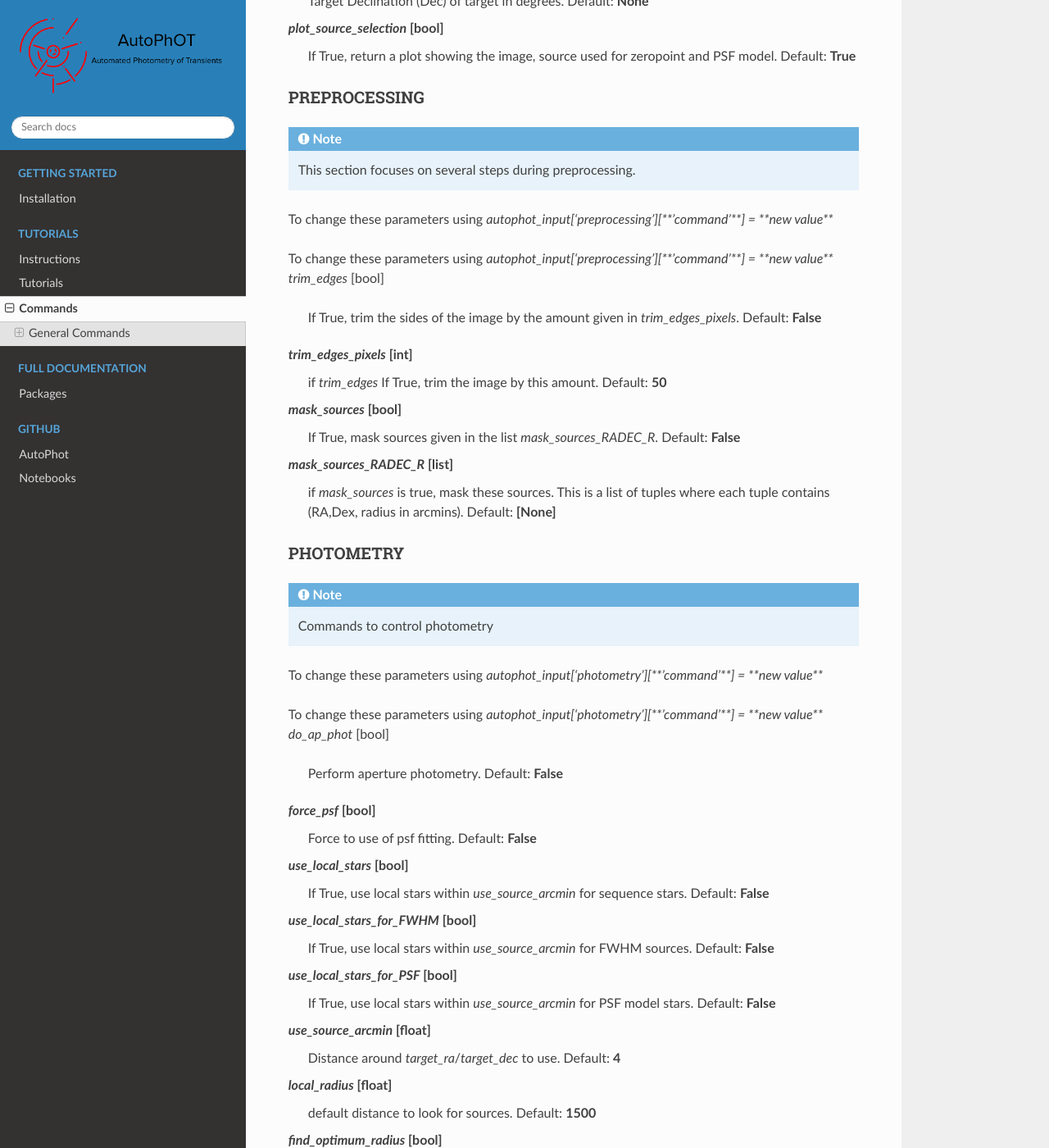
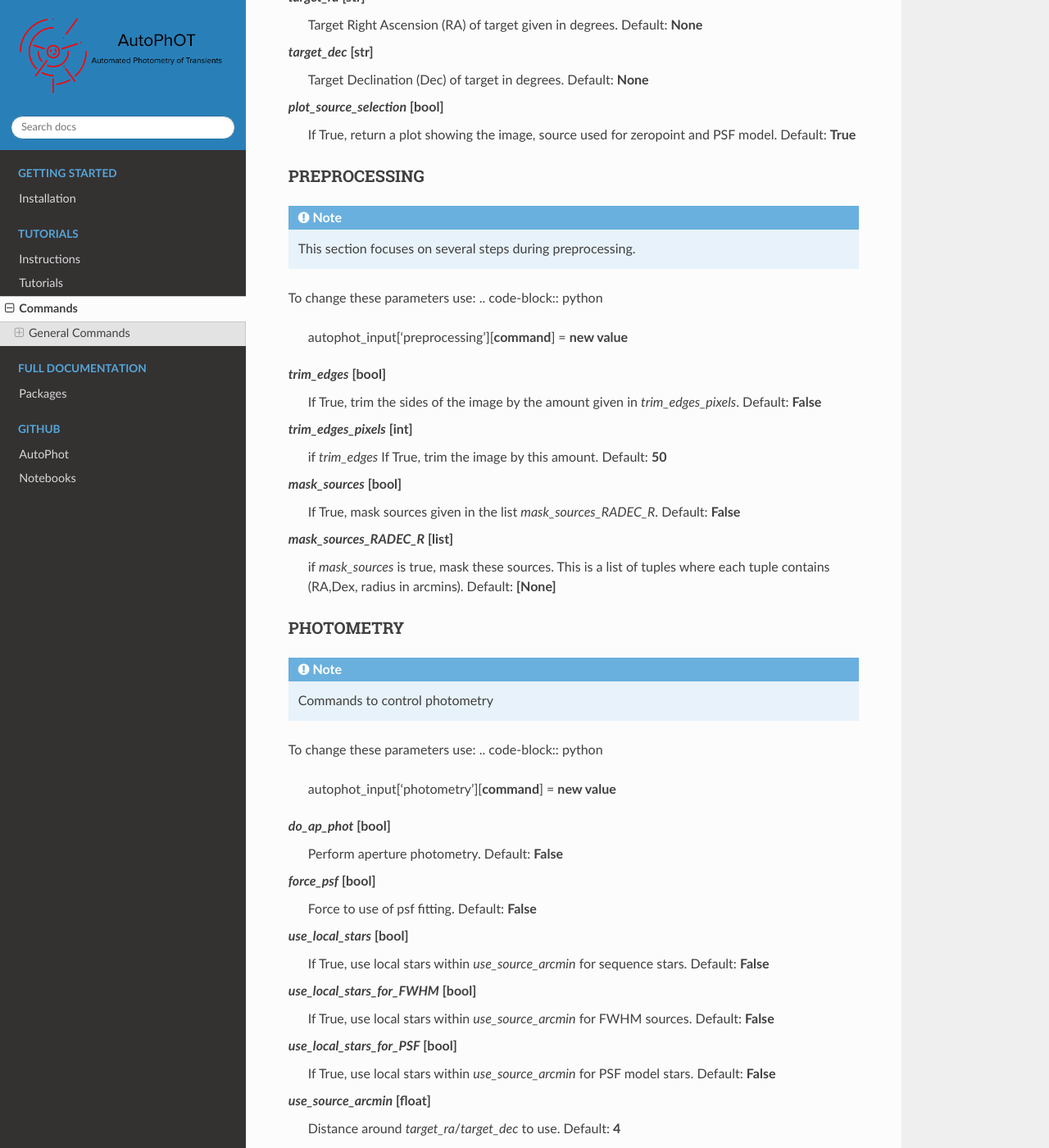
Before and after one commit to Astro-Sean/autophot, a Sphinx documentation site: the page built from docs/source/autophot_instructions.rst, in a window 1280 px wide and 1400 px high, scrolled down 1828 px. Shown: the whole window at 82% size. Built offline with Sphinx 7.4.7 and the Read the Docs theme 2.0.0, drawn with Linux system fonts in a browser that asks for light colours; some of the changed text lies outside the part shown.

Commit message:
testing new docs structure

```diff
--- a/docs/source/autophot_instructions.rst
+++ b/docs/source/autophot_instructions.rst
@@ -10,6 +10,10 @@
 .. note::
    General commands needed to get AutoPhoT running.
 
+
+To change these parameters use:
+.. code-block:: python
+   autophot_input[**command**] = **new value**
 
 *fits_dir* [str]
 	Directory where files are containing images with .fits .fts or .fit extension.
@@ -98,11 +102,10 @@
 .. note::
    This section focuses on several steps during preprocessing.
 
-To change these parameters using `autophot_input['preprocessing'][**'command'**] = **new value**`
+To change these parameters use:
+.. code-block:: python
+   autophot_input['preprocessing'][**command**] = **new value**
 
-
-
-To change these parameters using `autophot_input['preprocessing'][**'command'**] = **new value**`
 *trim_edges* [bool]
 	If True, trim the sides of the image by the amount given in *trim_edges_pixels*.
 	Default: **False**
@@ -126,11 +129,10 @@
 .. note::
    Commands to control photometry
 
-To change these parameters using `autophot_input['photometry'][**'command'**] = **new value**`
+To change these parameters use:
+.. code-block:: python
+   autophot_input['photometry'][**command**] = **new value**
 
-
-
-To change these parameters using `autophot_input['photometry'][**'command'**] = **new value**`
 *do_ap_phot* [bool]
 	Perform aperture photometry.
 	Default: **False**
@@ -206,11 +208,10 @@
 .. note::
    Commands to control templates
 
-To change these parameters using `autophot_input['templates'][**'command'**] = **new value**`
+To change these parameters use:
+.. code-block:: python
+   autophot_input['templates'][**command**] = **new value**
 
-
-
-To change these parameters using `autophot_input['templates'][**'command'**] = **new value**`
 *use_user_template* [bool]
 	Use template given by user.
 	Default: **True**
@@ -222,11 +223,10 @@
 .. note::
    Comands when finding WCS values
 
-To change these parameters using `autophot_input['wcs'][**'command'**] = **new value**`
+To change these parameters use:
+.. code-block:: python
+   autophot_input['wcs'][**command**] = **new value**
 
-
-
-To change these parameters using `autophot_input['wcs'][**'command'**] = **new value**`
 *ignore_no_wcs* [bool]
 	Ignore files that don't have wcs.
 	Default: **False**
@@ -302,11 +302,10 @@
 .. note::
    Commands to use with when working with catalog
 
-To change these parameters using `autophot_input['catalog'][**'command'**] = **new value**`
+To change these parameters use:
+.. code-block:: python
+   autophot_input['catalog'][**command**] = **new value**
 
-
-
-To change these parameters using `autophot_input['catalog'][**'command'**] = **new value**`
 *use_catalog* [str]
 	choose catalog to use - options: [pan_starrs,2mass,apass,skymapper,gaia].
 	Default: **None**
@@ -370,11 +369,10 @@
 .. note::
    Commands for cosmic ray cleaning:
 
-To change these parameters using `autophot_input['cosmic_rays'][**'command'**] = **new value**`
+To change these parameters use:
+.. code-block:: python
+   autophot_input['cosmic_rays'][**command**] = **new value**
 
-
-
-To change these parameters using `autophot_input['cosmic_rays'][**'command'**] = **new value**`
 *remove_cmrays* [bool]
 	If True, remove cosmic rays using astroscrappy.
 	Default: **True**
@@ -394,11 +392,10 @@
 .. note::
    Commands describing how to perform fitting
 
-To change these parameters using `autophot_input['fitting'][**'command'**] = **new value**`
+To change these parameters use:
+.. code-block:: python
+   autophot_input['fitting'][**command**] = **new value**
 
-
-
-To change these parameters using `autophot_input['fitting'][**'command'**] = **new value**`
 *fitting_method* [str]
 	fitting methods for analytical function fitting and PSF fitting.
 	Default: **least_square**
@@ -446,11 +443,10 @@
 .. note::
    no comment
 
-To change these parameters using `autophot_input['extinction'][**'command'**] = **new value**`
+To change these parameters use:
+.. code-block:: python
+   autophot_input['extinction'][**command**] = **new value**
 
-
-
-To change these parameters using `autophot_input['extinction'][**'command'**] = **new value**`
 *apply_airmass_extinction* [bool]
 	If True, retrun airmass correction.
 	Default: **False**
@@ -462,11 +458,10 @@
 .. note::
    Coammnds to control source detection algorithim
 
-To change these parameters using `autophot_input['source_detection'][**'command'**] = **new value**`
+To change these parameters use:
+.. code-block:: python
+   autophot_input['source_detection'][**command**] = **new value**
 
-
-
-To change these parameters using `autophot_input['source_detection'][**'command'**] = **new value**`
 *threshold_value* [float]
 	threshold value for source detection.
 	Default: **25**
@@ -566,11 +561,10 @@
 .. note::
    no comment
 
-To change these parameters using `autophot_input['limiting_magnitude'][**'command'**] = **new value**`
+To change these parameters use:
+.. code-block:: python
+   autophot_input['limiting_magnitude'][**command**] = **new value**
 
-
-
-To change these parameters using `autophot_input['limiting_magnitude'][**'command'**] = **new value**`
 *force_lmag* [bool]
 	Force limiting magnitude test at transient location. This may given incorrect values for bright sources.
 	Default: **False**
@@ -686,11 +680,10 @@
 .. note::
    These commands focus on settings when dealing with the photometry at the target position.
 
-To change these parameters using `autophot_input['target_photometry'][**'command'**] = **new value**`
+To change these parameters use:
+.. code-block:: python
+   autophot_input['target_photometry'][**command**] = **new value**
 
-
-
-To change these parameters using `autophot_input['target_photometry'][**'command'**] = **new value**`
 *adjust_SN_loc* [bool]
 	if False, Photometry is performed at transient position i.e. forced photometry.
 	Default: **True**
@@ -706,11 +699,10 @@
 .. note::
    These commands focus on settings when dealing with the Point spread fitting photometry package.
 
-To change these parameters using `autophot_input['psf'][**'command'**] = **new value**`
+To change these parameters use:
+.. code-block:: python
+   autophot_input['psf'][**command**] = **new value**
 
-
-
-To change these parameters using `autophot_input['psf'][**'command'**] = **new value**`
 *psf_source_no* [int]
 	Number of sources used in the image to build the PSF model.
 	Default: **10**
@@ -766,11 +758,10 @@
 .. note::
    no comment
 
-To change these parameters using `autophot_input['template_subtraction'][**'command'**] = **new value**`
+To change these parameters use:
+.. code-block:: python
+   autophot_input['template_subtraction'][**command**] = **new value**
 
-
-
-To change these parameters using `autophot_input['template_subtraction'][**'command'**] = **new value**`
 *do_ap_on_sub* [bool]
 	If True, Perfrom aperature photometry on subtrated image rather than PSF (if available/selected).
 	Default: **False**
@@ -830,11 +821,10 @@
 .. note::
    Commands for controlling error calculations
 
-To change these parameters using `autophot_input['error'][**'command'**] = **new value**`
+To change these parameters use:
+.. code-block:: python
+   autophot_input['error'][**command**] = **new value**
 
-
-
-To change these parameters using `autophot_input['error'][**'command'**] = **new value**`
 *target_error_compute_multilocation* [bool]
 	Do Snoopy-style error.
 	Default: **False**
@@ -854,11 +844,10 @@
 .. note::
    no comment
 
-To change these parameters using `autophot_input['zeropoint'][**'command'**] = **new value**`
+To change these parameters use:
+.. code-block:: python
+   autophot_input['zeropoint'][**command**] = **new value**
 
-
-
-To change these parameters using `autophot_input['zeropoint'][**'command'**] = **new value**`
 *zp_sigma* [float]
 	Sigma clip values when cleaning up the zeropoint measurements.
 	Default: **3**
```
